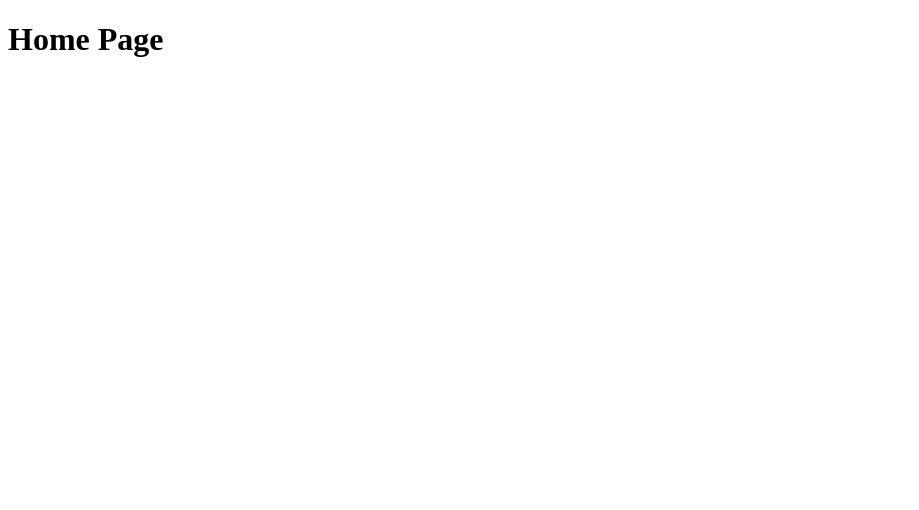
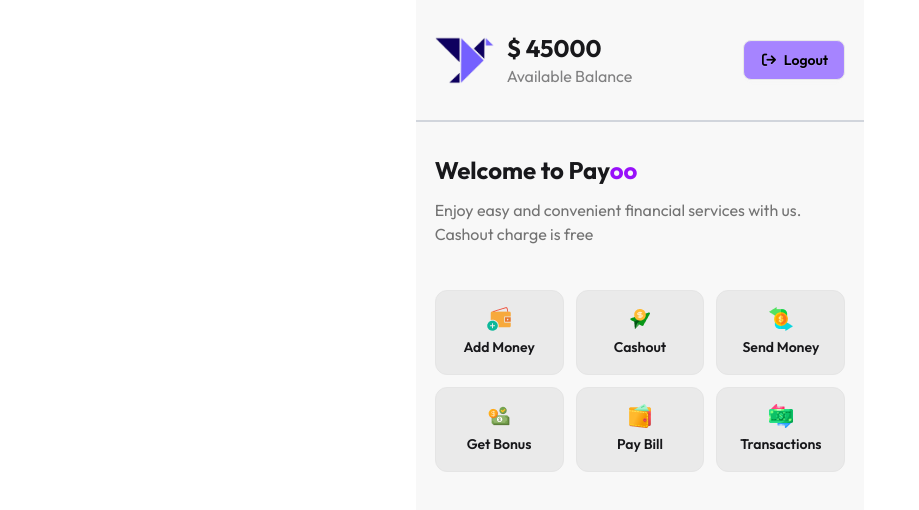
Before and after one commit to ahspanda/payoo_mobile_banking, a plain HTML site: page home.html in a window 1280 px wide. Shown: the whole page, without its empty margins (0-919 px from the left). Drawn offline with nearby package versions, Linux system fonts and the light colour scheme.

Commit message:
home page added

```diff
--- a/home.html
+++ b/home.html
@@ -1,11 +1,103 @@
 <!DOCTYPE html>
-<html lang="en">
+<html lang="en" data-theme="light">
+
 <head>
      <meta charset="UTF-8">
      <meta name="viewport" content="width=device-width, initial-scale=1.0">
-     <title>Document</title>
+     <title>Payoo Mobile Banking</title>
+     <link rel="shortcut icon" href="assets/logo.png" type="image/x-icon">
+
+     <!-- tailwind + daisyUI -->
+     <link href="https://cdn.jsdelivr.net/npm/daisyui@5" rel="stylesheet" type="text/css" />
+     <script src="https://cdn.jsdelivr.net/npm/@tailwindcss/browser@4"></script>
+
+     <!-- google font -->
+     <link rel="preconnect" href="https://fonts.googleapis.com">
+     <link rel="preconnect" href="https://fonts.gstatic.com" crossorigin>
+     <link href="https://fonts.googleapis.com/css2?family=Outfit:wght@100..900&display=swap" rel="stylesheet">
+
+     <!-- icons  -->
+     <link rel="stylesheet" href="https://cdnjs.cloudflare.com/ajax/libs/font-awesome/7.0.1/css/all.min.css"
+          integrity="sha512-2SwdPD6INVrV/lHTZbO2nodKhrnDdJK9/kg2XD1r9uGqPo1cUbujc+IYdlYdEErWNu69gVcYgdxlmVmzTWnetw=="
+          crossorigin="anonymous" referrerpolicy="no-referrer" />
+
+     <style>
+          * {
+               font-family: "Outfit", sans-serif;
+          }
+     </style>
 </head>
-<body>
-     <h1>Home Page</h1>
+
+<body class="min-h-screen max-w-md bg-base-200 mx-auto">
+
+     <header class="border-b-2 border-gray-300 py-5">
+          <section class="w-11/12 mx-auto py-3 flex justify-between items-center">
+               <div class="left flex items-center gap-3 ">
+                    <div class="logo w-[60px]">
+                         <img src="assets/logo.png" alt="">
+                    </div>
+                    <div class="balance-info">
+                         <h2 class="text-2xl font-bold">$ <span class="balance">45000</span></h2>
+                         <p class="text-neutral/50">Available Balance</p>
+                    </div>
+               </div>
+               <div class="right">
+                    <a href="index.html" class="btn rounded-lg bg-violet-400 text-black hover:bg-red-500"><i class="fa-solid fa-arrow-right-from-bracket"></i>Logout</a>
+               </div>
+          </section>
+     </header>
+     <main>
+          <!-- greetings part -->
+          <section class="w-11/12 mx-auto mt-8">
+               <h2 class="text-2xl font-bold">Welcome to Pay<span class="text-purple-600 font-bold">oo</span></h2>
+               <p class="py-3 text-base text-neutral-500">Enjoy easy and convenient financial services with us. <br>
+               Cashout charge is free</p>
+          </section>
+
+          <!-- add money, cashout and others part  -->
+          <section class="w-11/12 mx-auto mt-8">
+               <div class="buttons grid grid-cols-3 gap-3" >
+
+                    <!-- add money  -->
+                    <button class="btn flex-col h-full py-4 hover:bg-slate-500 btn-soft rounded-xl">
+                         <img src="assets/opt-1.png" alt="">
+                         <p>Add Money</p>
+                    </button>
+
+                    <!-- cashout  -->
+                    <button class="btn flex-col h-full py-4 hover:bg-slate-500 btn-soft rounded-xl">
+                         <img src="assets/opt-2.png" alt="">
+                         <p>Cashout</p>
+                    </button>
+
+                    <!-- transfer money  -->
+                    <button class="btn flex-col h-full py-4 hover:bg-slate-500 btn-soft rounded-xl">
+                         <img src="assets/opt-3.png" alt="">
+                         <p>Send Money</p>
+                    </button>
+
+                    <!-- Get bonus  -->
+                    <button class="btn flex-col h-full py-4 hover:bg-slate-500 btn-soft rounded-xl">
+                         <img src="assets/opt-4.png" alt="">
+                         <p>Get Bonus</p>
+                    </button>
+
+                    <!-- Paybill  -->
+                    <button class="btn flex-col h-full py-4 hover:bg-slate-500 btn-soft rounded-xl">
+                         <img src="assets/opt-5.png" alt="">
+                         <p>Pay Bill</p>
+                    </button>
+
+                    <!-- Transactions -->
+                    <button class="btn flex-col h-full py-4 hover:bg-slate-500 btn-soft rounded-xl">
+                         <img src="assets/opt-6.png" alt="">
+                         <p>Transactions</p>
+                    </button>
+
+
+               </div>
+          </section>
+     </main>
 </body>
+
 </html>
--- a/script/login.js
+++ b/script/login.js
@@ -14,6 +14,7 @@
      if(contactNumber === '01315774969' && pinNumber === '1119'){
           // window.location.href = "./home.html"
           // window.location.replace('/home.html');
+          alert('login successfull');
           window.location.assign('/home.html');
      }
      else{
```
Also changed, not shown: index.html (+2 -2 lines).
